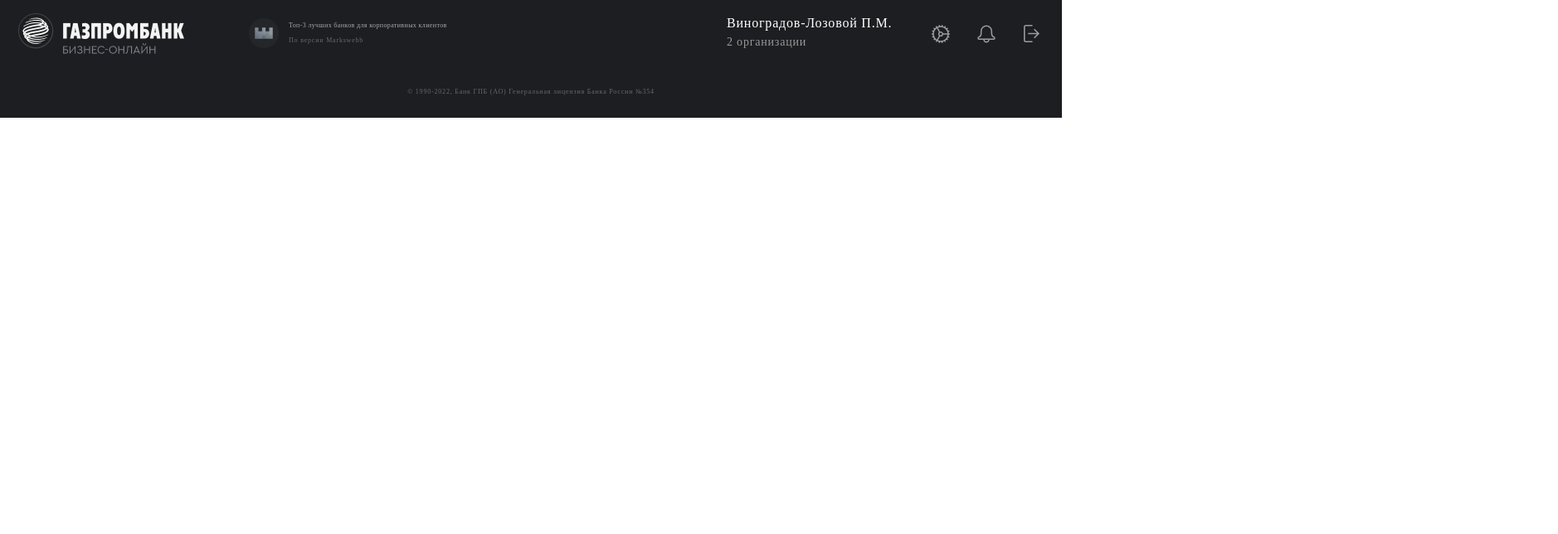
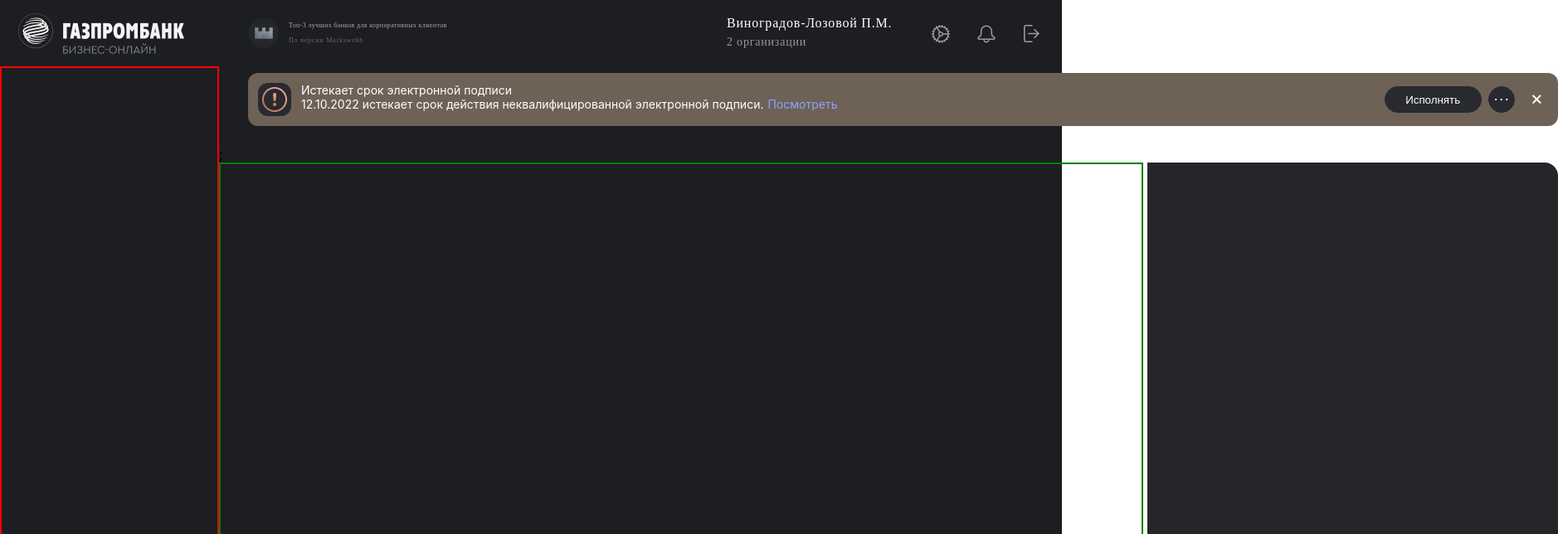
Before and after one commit to aibolit666/test, a React (Create React App) app in the folder test-page/: page / in a window 1280 px wide. Shown: the top 644 px of the page at 83% size, 1878 px wide, since content can reach past the window. Built offline with nearby package versions, Linux system fonts and the light colour scheme.

Commit message:
feat: add hover to alert btns

```diff
--- a/test-page/src/App.tsx
+++ b/test-page/src/App.tsx
@@ -11,7 +11,7 @@ function App() {
       <>
         <Header />
         <Routes>
-          <Route path="/open-account/new" element={<OpenAccountNew />} />
+          <Route path="/" element={<OpenAccountNew />} />
         </Routes>
         <Footer />
       </>
--- a/test-page/src/components/Alert/style.scss
+++ b/test-page/src/components/Alert/style.scss
@@ -58,7 +58,7 @@
 
 .btn-alert-more {
   margin-left: 8px;
-  padding-left: 6px;
+  padding-left: 6.5px;
   padding-bottom: 8px;
   letter-spacing: 3px;
   font-weight: bold;
@@ -77,4 +77,20 @@
   color: $white;
   font-size: 28px;
   transform: rotate(45deg);
+  transition: 1s;
 }
+
+.btn-alert-confirm:hover,
+.btn-alert-more:hover {
+  box-shadow: 1px 1px 10px 1px $grey;
+  filter: brightness(110%);
+}
+
+.btn-alert-close:hover {
+  transform: rotate(315deg);
+}
+
+.btn-alert-confirm:active,
+.btn-alert-more:active {
+  transform: scale(0.97);
+}
```
